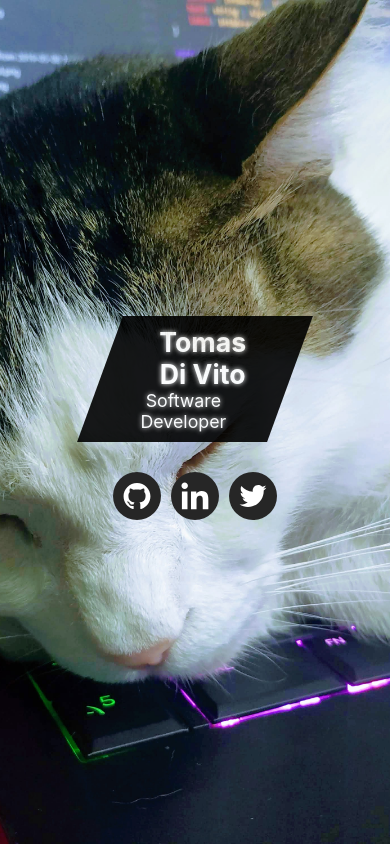
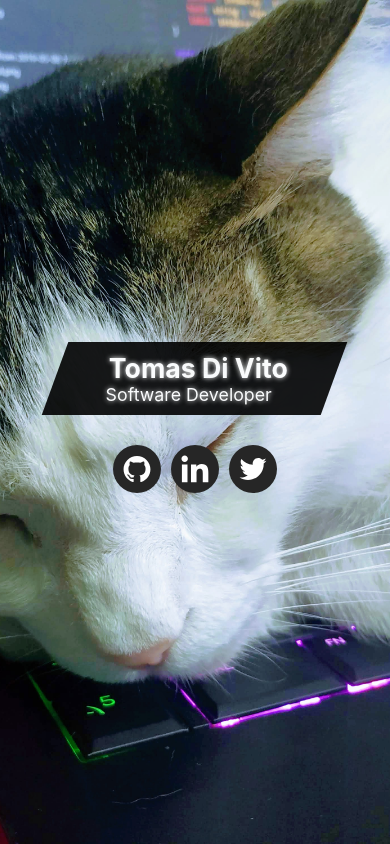
Before and after one commit to tomasdivito/paget, a React (Create React App) app: page / in a window 390 px wide. Built offline with nearby package versions, Linux system fonts and the light colour scheme.

Commit message:
fixed lading not looking well on mobile

```diff
--- a/src/App.scss
+++ b/src/App.scss
@@ -34,6 +34,11 @@ section {
 
   padding-left: 100px;
   padding-right: 100px;
+
+  @media (max-width: 768px) {
+    padding-left: 0;
+    padding-right: 0;
+  }
 }
 
 .logo {
```
